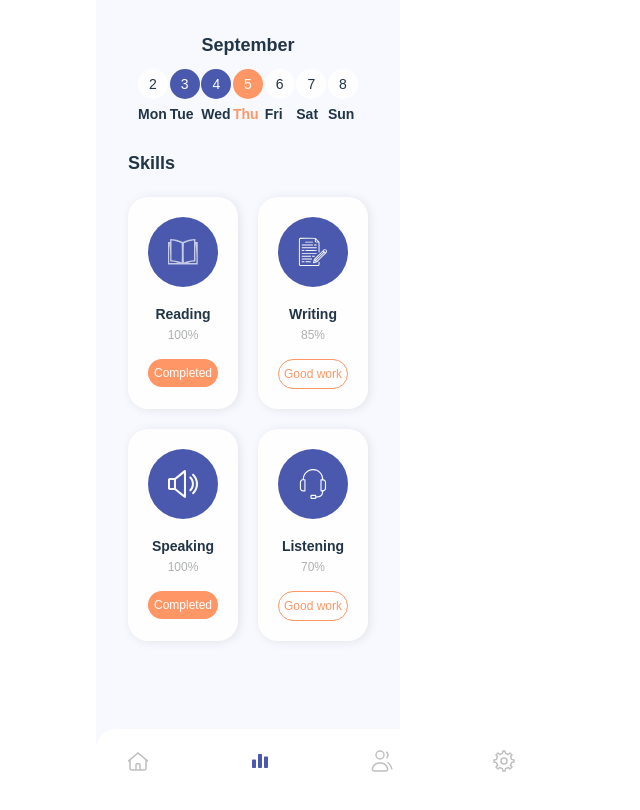
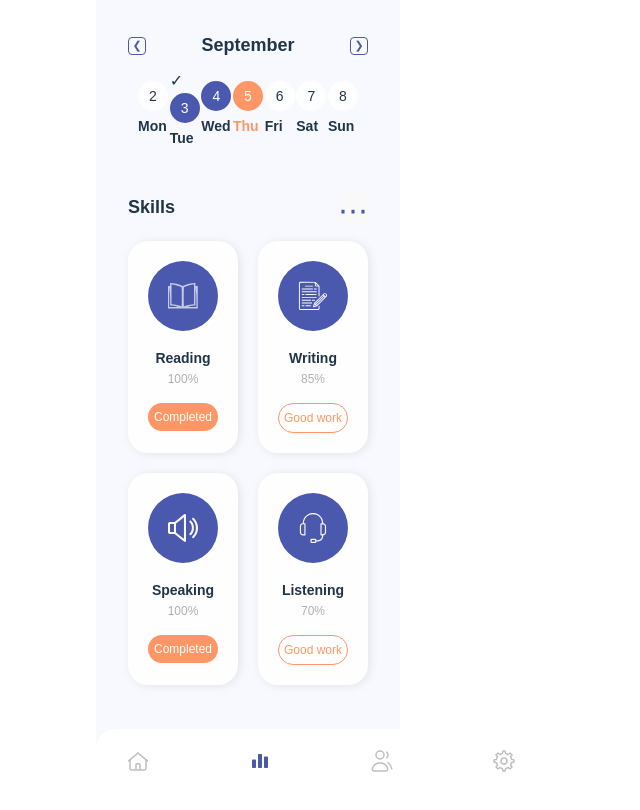
Before and after one commit to bogadeji/engLearn, a React (Vite) app: page /analytics in a window 1280 px wide. Shown: the top 810 px of the page, without its empty margins (392-1032 px from the left). Built offline with nearby package versions, Linux system fonts and the light colour scheme.

Commit message:
Add Click buttons

```diff
--- a/src/App.css
+++ b/src/App.css
@@ -1,3 +1,10 @@
-a {
+a,
+button {
   cursor: pointer;
 }
+
+.heading-div {
+  display: flex;
+  justify-content: space-between;
+  align-items: center;
+}
--- /dev/null
+++ b/src/common/clickBtns.jsx
@@ -0,0 +1,39 @@
+import React from 'react';
+import styles from './clickBtns.module.css'
+
+
+function ClickRight() {
+  return (
+    <button className={[styles.clickbtn, styles.border].join(' ')}>
+      <p>
+        &#x276F;
+      </p>
+    </button>
+  )
+}
+
+function ClickLeft() {
+  return (
+    <button className={[styles.clickbtn, styles.border].join(' ')}>
+      <p>
+        &#x276E;
+      </p>
+    </button>
+  )
+}
+
+function MoreBtn() {
+  return (
+    <button className={[styles.clickbtn, styles.noborder, styles.morebtn].join(' ')}>
+      <p>
+        &#8943;
+      </p>
+    </button>
+  )
+}
+
+export {
+  ClickRight,
+  ClickLeft,
+  MoreBtn
+}
--- /dev/null
+++ b/src/common/clickBtns.module.css
@@ -0,0 +1,23 @@
+.clickbtn {
+  color: #4a59ae;
+  font-size: 11px;
+  font-weight: boldergit a;
+  width: 18px;
+  height: 18px;
+}
+
+.border {
+  border: 1.8px solid #4a59ae;
+  border-radius: 4px;
+}
+
+.noborder {
+  border: unset;
+  outline: unset
+}
+
+.morebtn.clickbtn {
+  font-size: 30px;
+  width: 30px;
+  height: 30px;
+}
--- a/src/components/Calendar/Calendar.jsx
+++ b/src/components/Calendar/Calendar.jsx
@@ -1,16 +1,21 @@
 import React from 'react';
 import styles from './calendar.module.css';
+import { ClickLeft, ClickRight } from '../../common/clickBtns';
 
 function Calendar() {
   return(
     <>
-      <h3 className={styles.heading}>September</h3>
+      <div className='heading-div'>
+        <ClickLeft />
+        <h3 className={styles.heading}>September</h3>
+        <ClickRight />
+      </div>
       <div className={styles.week}>
         <div className={styles.date}>
           <p className={styles.day}>2</p>
           <p className={styles['day-name']}>Mon</p>
         </div>
-        <div className={styles.date}>
+        <div className={styles.date}>&#10003;
           <p className={[styles.day, styles.selected].join(' ')}>3</p>
           <p className={styles['day-name']}>Tue</p>
         </div>
--- a/src/components/LeaderBoard/LeaderBoard.jsx
+++ b/src/components/LeaderBoard/LeaderBoard.jsx
@@ -1,6 +1,7 @@
 import React from 'react';
 import styles from './leaderboard.module.css';
 import LearningPoints from '../LearningPoints/LearningPoints';
+import { ClickRight } from '../../common/clickBtns';
 
 function Leaderboard() {
 
@@ -27,8 +28,10 @@ function Leaderboard() {
   return (
     <>
       <div>
-        <h3 className={styles.heading}>Leaderboard</h3>
-
+        <div className="heading-div">
+          <h3 className={styles.heading}>Leaderboard</h3>
+          <ClickRight />
+        </div>
         <div className={styles.users}>
           {
             users.map((user, index) => (
--- a/src/components/Lessons/Lessons.jsx
+++ b/src/components/Lessons/Lessons.jsx
@@ -1,6 +1,7 @@
 import React from 'react';
 import styles from './lessons.module.css';
 import Lesson from './Lesson';
+import { ClickRight } from '../../common/clickBtns';
 
 function Lessons({heading}) {
 
@@ -30,7 +31,10 @@ function Lessons({heading}) {
   return (
     <>
       <div className={styles.lessons}>
-        <h3 className={styles.heading}>{heading}</h3>
+        <div className='heading-div'>
+          <h3 className={styles.heading}>{heading}</h3>
+          <ClickRight />
+        </div>
         <div className={styles['lessons-list']}>
           {lessons.map((lesson, index) => (
             <Lesson lesson={lesson} key={index} />
--- a/src/components/Lessons/lessons.module.css
+++ b/src/components/Lessons/lessons.module.css
@@ -10,9 +10,9 @@
   border-radius: 25px;
   margin-block: 3px;
   text-align: center;
-  box-shadow: 2px 1px 5px -1px rgba(0,0,0,0.1);
-  -webkit-box-shadow: 2px 1px 5px -1px rgba(0,0,0,0.1);
-  -moz-box-shadow: 1px 1px 5px -1px rgba(0,0,0,0.1);
+  box-shadow: 2px 1px 50px -1px rgba(0,0,0,0.1);
+  -webkit-box-shadow: 2px 1px 50px -1px rgba(0,0,0,0.1);
+  -moz-box-shadow: 1px 1px 50px -1px rgba(0,0,0,0.1);
 }
 
 .lessonTitle {
--- a/src/pages/Analytics.jsx
+++ b/src/pages/Analytics.jsx
@@ -2,6 +2,7 @@ import React from 'react'
 import styles from './pages.module.css';
 import Status from '../common/Status';
 import Calendar from '../components/Calendar/Calendar';
+import { MoreBtn } from '../common/clickBtns';
 
 function Analytics() {
 
@@ -33,8 +34,10 @@ function Analytics() {
       <Calendar />
     </div>
     <div className={styles.skills}>
-      <h3 className={styles.heading}>Skills</h3>
-
+      <div className='heading-div'>
+        <h3 className={styles.heading}>Skills</h3>
+        <MoreBtn />
+      </div>
       <div className={styles['skills-list']}>
         {skills.map((skill, index) => (
           <div key={index} className={styles['skill-card']}>
```
